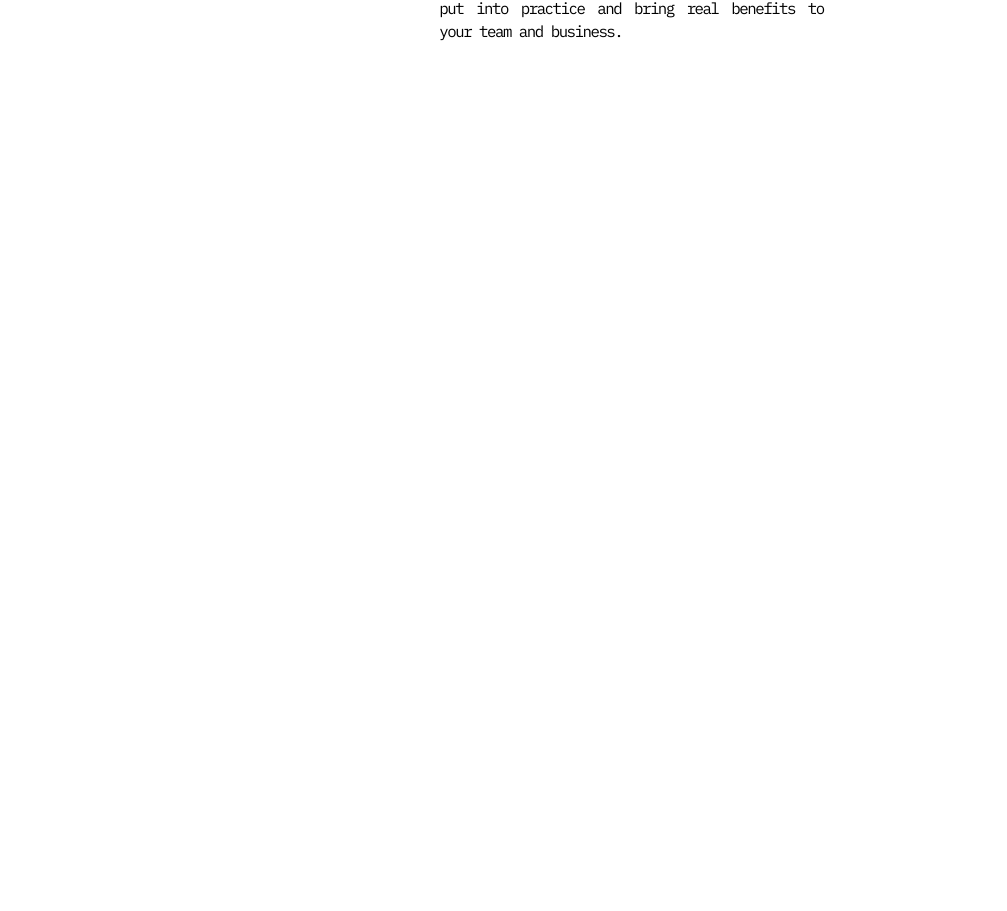
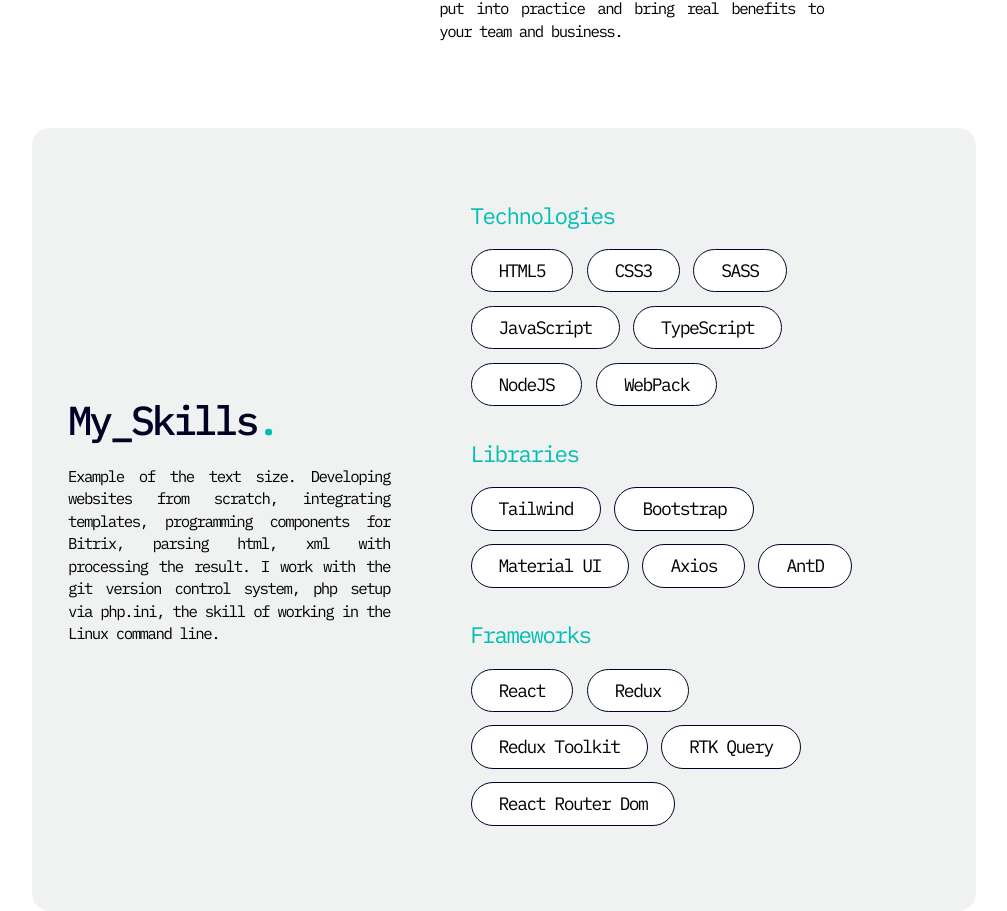
Before and after one commit to Tsvetkoffff/cv, a React (Vite) app: page / in a window 1280 px wide. Shown: the part 780-1691 px from the top of the page, without its empty margins (126-1133 px from the left). Before the commit the page ends 908 px from the top, so only its background shows below. Built offline with nearby package versions, Linux system fonts and the light colour scheme.

Commit message:
feat: add section MySkills

```diff
--- a/src/App.jsx
+++ b/src/App.jsx
@@ -3,6 +3,7 @@
 import Navigation from '/src/components/Navigation'
 import SocialBar from '/src/components/SocialBar'
 import AboutMe from '/src/components/AboutMe'
+import MySkills from '/src/components/MySkills'
 
 const App = () => {
   return (
@@ -14,6 +15,7 @@
         <SocialBar />
         <GreetSection />
         <AboutMe />
+        <MySkills />
       </main>
     </>
   )
--- /dev/null
+++ b/src/components/MySkills/index.jsx
@@ -0,0 +1,36 @@
+import React from 'react'
+import Section from '/src/components/Section'
+import SectionHeader from './../SectionHeader/index'
+import Text from '/src/components/Text'
+import SkillsList from '/src/components/SkillsList';
+
+const MySkills = () => {
+
+  const technologies = ['HTML5', 'CSS3', 'SASS', 'JavaScript', 'TypeScript', 'NodeJS', 'WebPack']
+  const libraries = ['Tailwind', 'Bootstrap', 'Material UI', 'Axios', 'AntD']
+  const frameworks = ['React', 'Redux', 'Redux Toolkit', 'RTK Query', 'React Router Dom']
+
+  return (
+    <Section className='bg-lightGray'>
+      <div className='flex flex-col space-y-4  lg:space-y-0 md:w-[90%] lg:flex-row lg:items-center lg:justify-between'>
+        <div className='space-y-4 lg:w-2/5'>
+          <SectionHeader text='My_Skills' dot={true} />
+          <Text>
+            Example of the text size. Developing websites from scratch,
+            integrating templates, programming components for Bitrix, parsing
+            html, xml with processing the result. I work with the git version
+            control system, php setup via php.ini, the skill of working in the
+            Linux command line.
+          </Text>
+        </div>
+        <div className='space-y-4 lg:w-1/2'>
+          <SkillsList list={technologies} title='Technologies' />
+          <SkillsList list={libraries} title='Libraries' />
+          <SkillsList list={frameworks} title='Frameworks' />
+        </div>
+      </div>
+    </Section>
+  )
+}
+
+export default MySkills
--- /dev/null
+++ b/src/components/SkillsList/index.jsx
@@ -0,0 +1,14 @@
+import React from 'react'
+
+const SkillsList = ({list, title}) => {
+  return (
+    <div className='space-y-4'>
+      <h3 className='text-primary text-xl'>{title}</h3>
+      <ul className='flex flex-wrap'>
+        {list.map(item => <li key={item} className='border border-dark p-2 rounded-full mr-3 mb-3 bg-white md:px-6'>{item}</li>)}
+      </ul>
+    </div>
+  )
+}
+
+export default SkillsList
--- /dev/null
+++ b/src/components/Text/index.jsx
@@ -0,0 +1,9 @@
+import React from 'react'
+
+const Text = ({children, className}) => {
+  return (
+    <p className={`text-justify text-sm box-border ${className}`}>{children}</p>
+  )
+}
+
+export default Text
```
